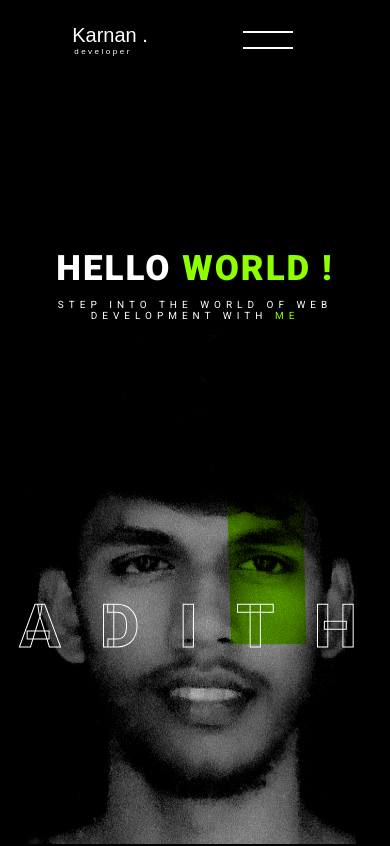
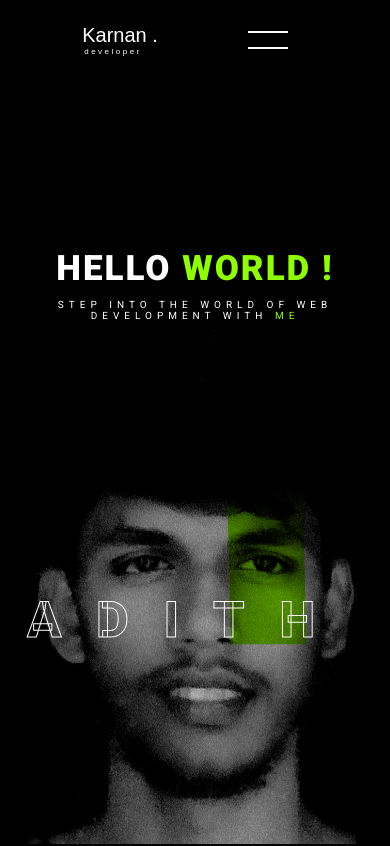
Before and after one commit to karnan7/Portfolio-Adith, a React (Create React App) app: page / in a window 390 px wide. Shown: the top 846 px of the page. Built offline with nearby package versions, Linux system fonts and the light colour scheme; grey boxes are pictures that could not be loaded; a web font is replaced by a local one.

Commit message:
deployed website

```diff
--- a/public/index.html
+++ b/public/index.html
@@ -2,7 +2,7 @@
 <html lang="en">
   <head>
     <meta charset="UTF-8">
-  <meta name="viewport" content="width=device-width, initial-scale=1.0">
+    <meta name="viewport" content="width=device-width, initial-scale=1">
     <link rel="icon" href="/favicon.ico" />
     <link rel="manifest" href="%PUBLIC_URL%/manifest.json" />
     <title>Adith Developer</title>
--- a/src/components/Navbar.jsx
+++ b/src/components/Navbar.jsx
@@ -35,7 +35,7 @@ const Navbar = () => {
 
   return (
     <section className='nav' data-scroll-section>
-        <div className='nav-wrapper'>
+        <div className='nav-wrapper' >
             <a className='logo' href="">
               <span>Karnan .</span>
               <span>developer</span>
--- a/src/components/NewHome.jsx
+++ b/src/components/NewHome.jsx
@@ -123,6 +123,11 @@ const Description = styled.div`
         width:400px;
       }
     }
+    @media (max-width: 500px){
+      p{
+        width:350px;
+      }
+    }
 `
 const Scroll = styled.div`
   margin-top: 50%;
@@ -175,7 +180,7 @@ const Title = styled.h1`
   }
   @media (max-width: 1050px) {
     font-size:110px;
-    left: 5%;
+    left: 7%;
   }
   @media (max-width: 780px) {
     font-size:100px;
@@ -183,11 +188,12 @@ const Title = styled.h1`
     top: 70%;
   }
   @media (max-width: 500px) {
-    font-size:70px;
+    font-size:60px;
     letter-spacing:40px;
   }
   @media (max-width: 400px){
-    font-size:60px;
+    font-size:50px;
+    letter-spacing:35px;
   }
   @media (max-width: 360px){
     left: 1%;
--- a/src/components/navbar.css
+++ b/src/components/navbar.css
@@ -9,8 +9,12 @@
 }
 .nav-wrapper{
     display: flex;
-    justify-content: space-around;
+    justify-content: space-between;
     align-items: center;
+    max-width: 960px;
+    margin: 0 auto;
+    padding: 0 20px;
+    width: 100%;
 }
 .logo{
     font-family: 'Neucha', sans-serif;
@@ -98,6 +102,7 @@
 .menu-screen{
     position: absolute;
     height: 100vh;
+    width: 100%;
     inset: 0px;
     display: flex;
     flex-direction: column;
@@ -167,6 +172,9 @@
     .menu-screen a:hover{
         font-size: 4rem;
     }
+    .nav-menu-ham{
+        width: 80px;
+    }
 }
 @media screen and (max-width: 600px){
     .menu-screen{
```
Lines whose indentation alone changed are shown as unchanged.
